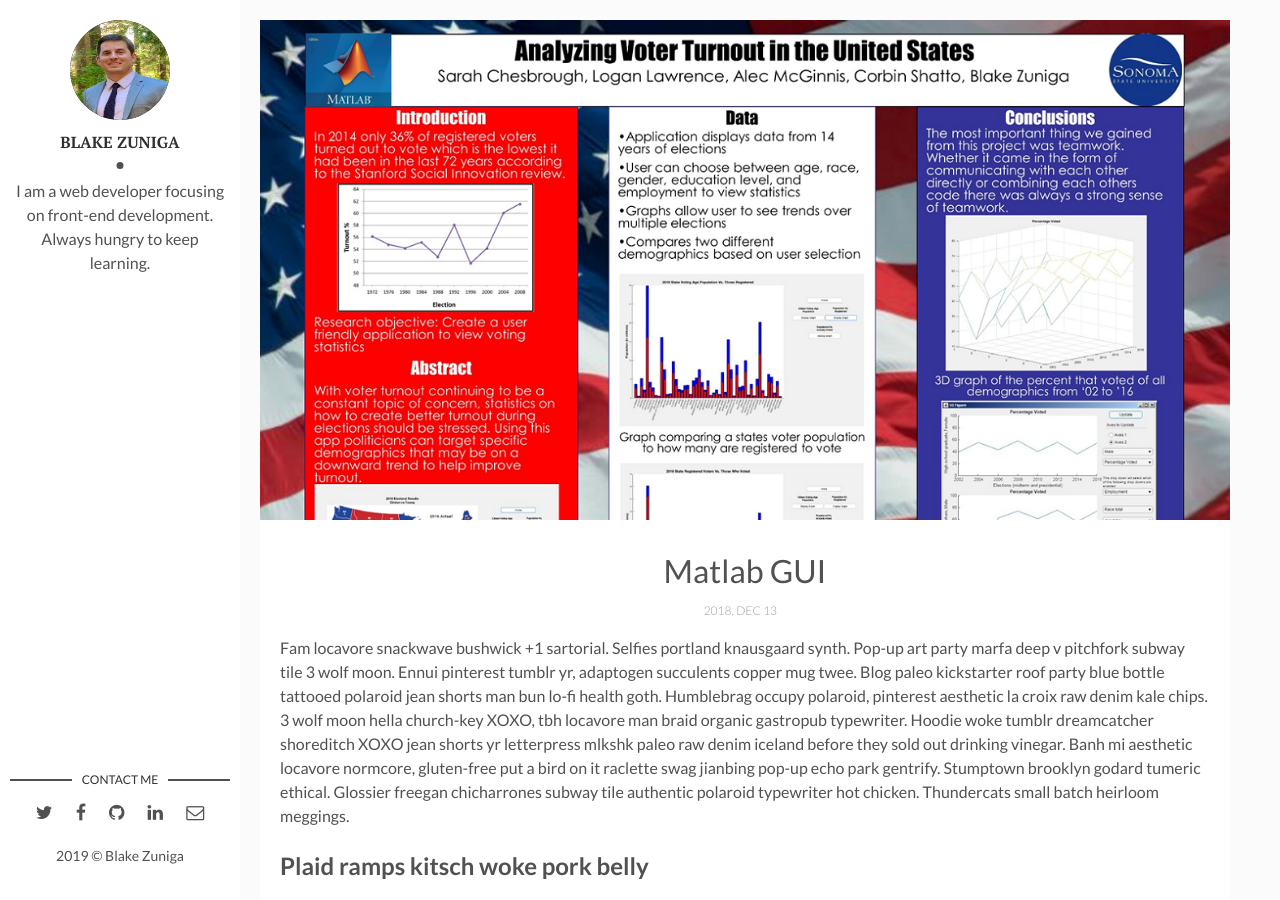
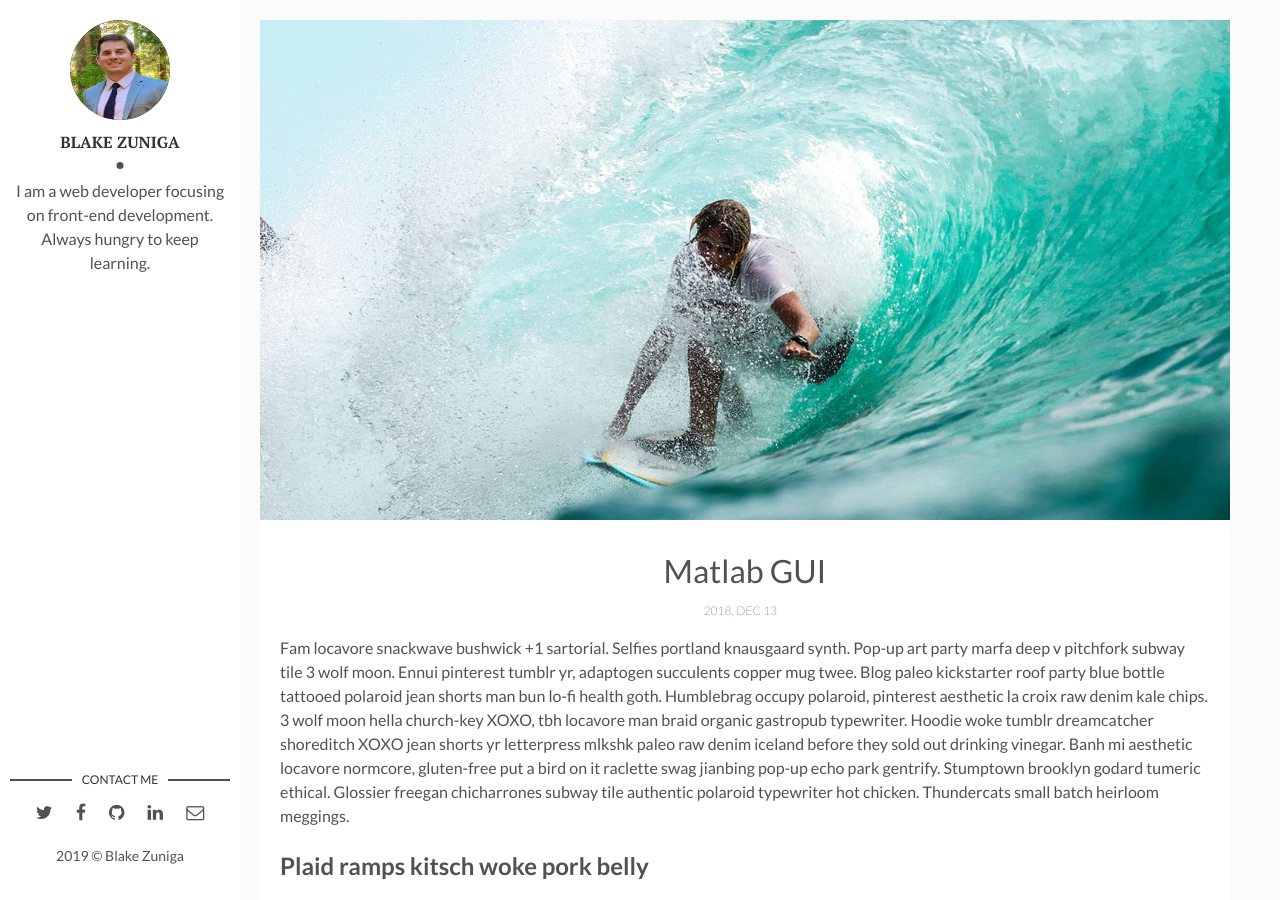
Before and after one commit to Blakez3/Blakez3.github.io, a Jekyll site: the page built from _posts/2017-04-06-how-i-rest-from-work.markdown, in a window 1280 px wide and 900 px high. Built offline with Jekyll 4.4.1, drawn with Linux system fonts in a browser that asks for light colours; comment, search, counter and statistics services are not loaded.

Commit message:
Update 2017-04-06-how-i-rest-from-work.markdown

```diff
--- a/_posts/2017-04-06-how-i-rest-from-work.markdown
+++ b/_posts/2017-04-06-how-i-rest-from-work.markdown
@@ -3,7 +3,7 @@ layout: post
 title: Matlab GUI
 date: 2018-12-13
 description: You’ll find this post in your `_posts` directory. Go ahead and edit it and re-build the site to see your changes. # Add post description (optional)
-img: 314Poster.png # Add image post (optional)
+img: I-rest.jpg # Add image post (optional)
 fig-caption: # Add figcaption (optional)
 tags: [Holidays, Hawaii]
 ---
```
